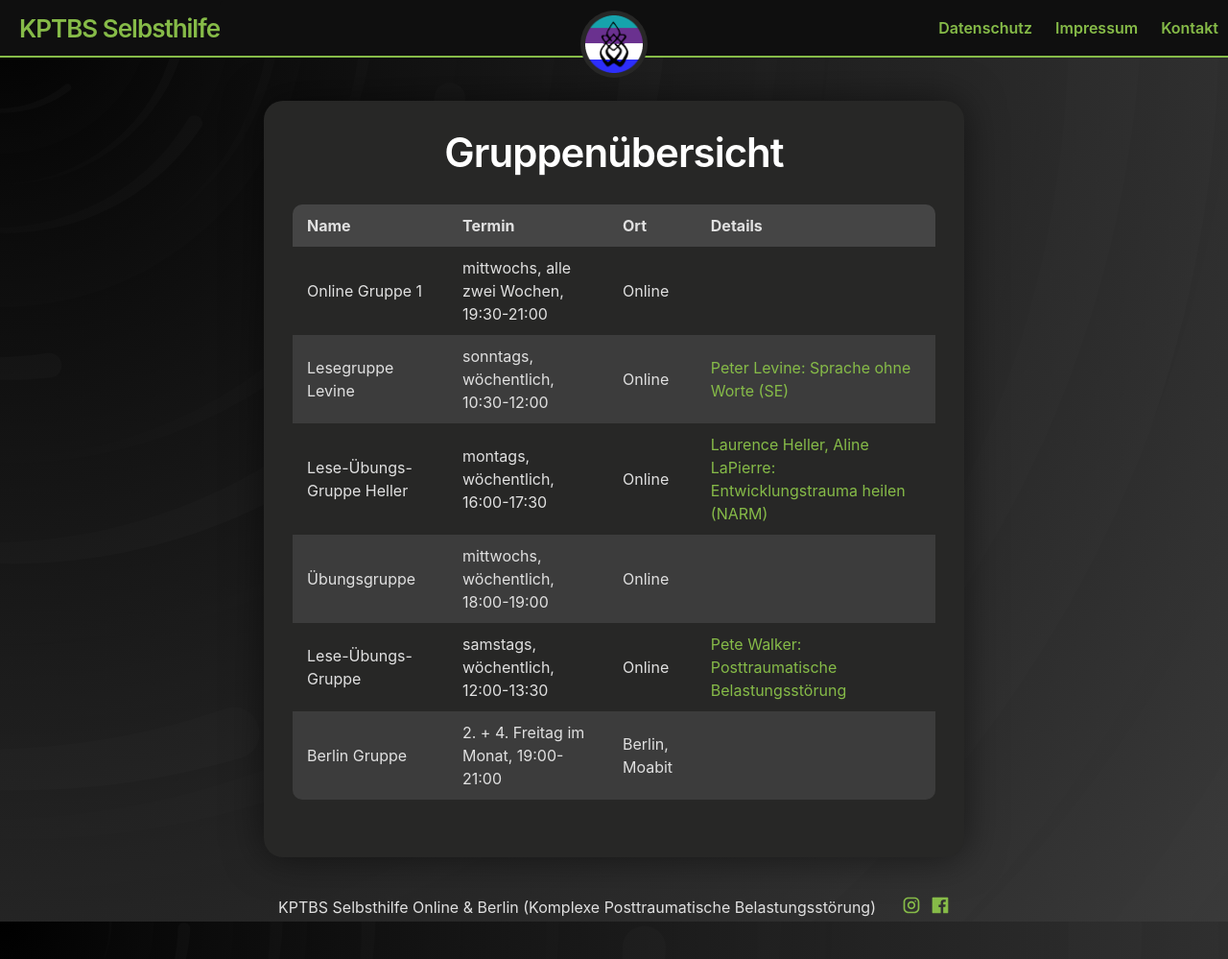
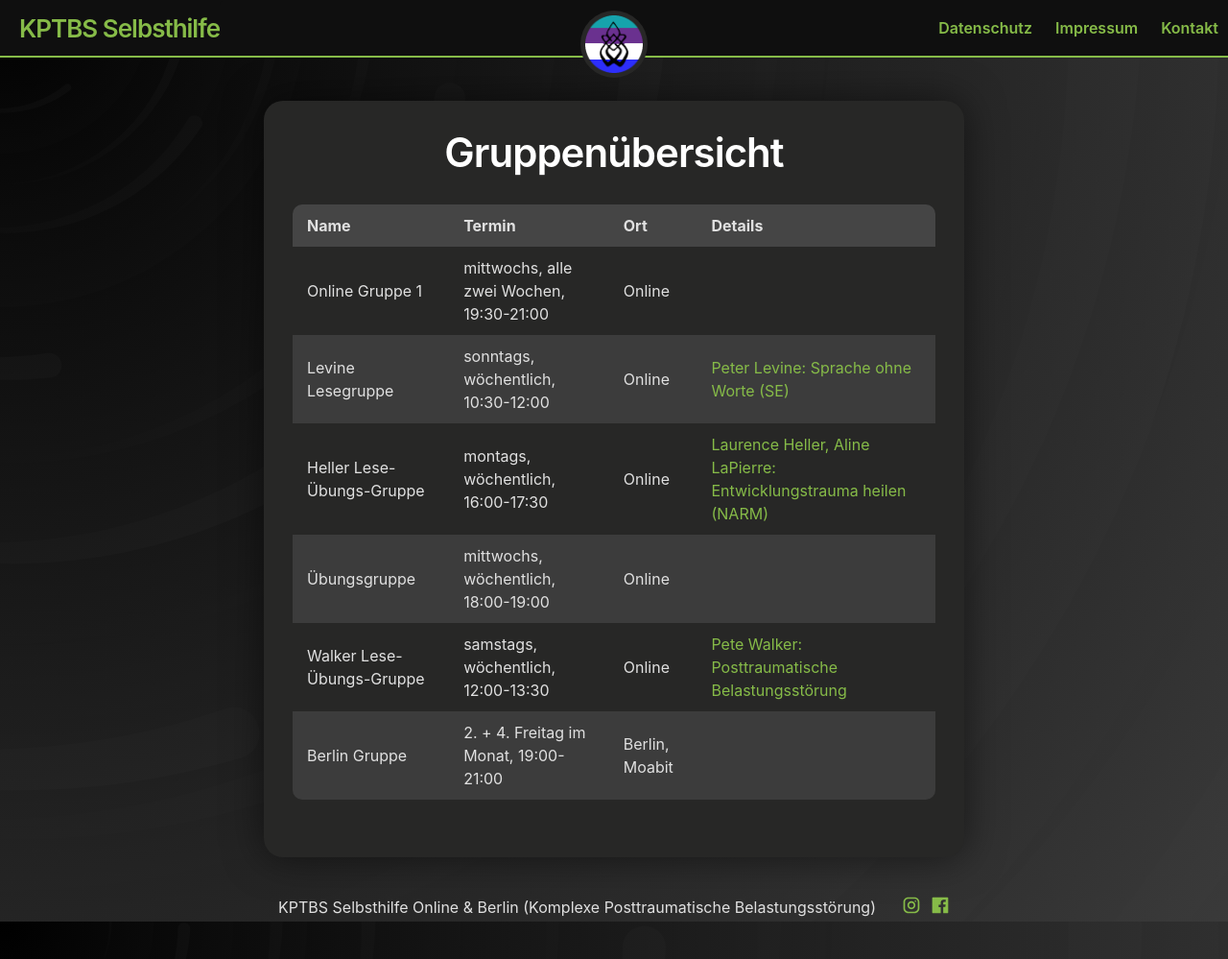
Before and after one commit to 3xz/k-ptbs, a Jekyll site: the page built from _posts/2023-07-13-gruppenliste.md, in a window 1280 px wide and 999 px high. Shown: the whole window at 96% size. Built offline with Jekyll 4.4.1, drawn with Linux system fonts in a browser that asks for light colours.

Commit message:
Update 2023-07-13-gruppenliste.md

```diff
--- a/_posts/2023-07-13-gruppenliste.md
+++ b/_posts/2023-07-13-gruppenliste.md
@@ -6,8 +6,8 @@ title: Gruppenübersicht
 | Name | Termin | Ort | Details |
 | --- | --- | --- | --- |
 | Online Gruppe 1 | mittwochs, alle zwei Wochen, 19:30-21:00 | Online |  |
-| Lesegruppe Levine | sonntags, wöchentlich, 10:30-12:00 | Online | [Peter Levine: Sprache ohne Worte (SE)](https://www.amazon.de/dp/3466309182/) |
-| Lese-Übungs-Gruppe Heller | montags, wöchentlich, 16:00-17:30 | Online |  [Laurence Heller, Aline LaPierre: Entwicklungstrauma heilen (NARM)](https://www.amazon.de/dp/3466309220/)   |
+| Levine Lesegruppe | sonntags, wöchentlich, 10:30-12:00 | Online | [Peter Levine: Sprache ohne Worte (SE)](https://www.amazon.de/dp/3466309182/) |
+| Heller Lese-Übungs-Gruppe | montags, wöchentlich, 16:00-17:30 | Online |  [Laurence Heller, Aline LaPierre: Entwicklungstrauma heilen (NARM)](https://www.amazon.de/dp/3466309220/)   |
 | Übungsgruppe | mittwochs, wöchentlich, 18:00-19:00 | Online |     |
-| Lese-Übungs-Gruppe | samstags, wöchentlich, 12:00-13:30 | Online | [Pete Walker: Posttraumatische Belastungsstörung](https://www.amazon.de/dp/3962570756/) |
+| Walker Lese-Übungs-Gruppe | samstags, wöchentlich, 12:00-13:30 | Online | [Pete Walker: Posttraumatische Belastungsstörung](https://www.amazon.de/dp/3962570756/) |
 | Berlin Gruppe | 2. + 4. Freitag im Monat, 19:00-21:00 | Berlin, Moabit |     |
```
